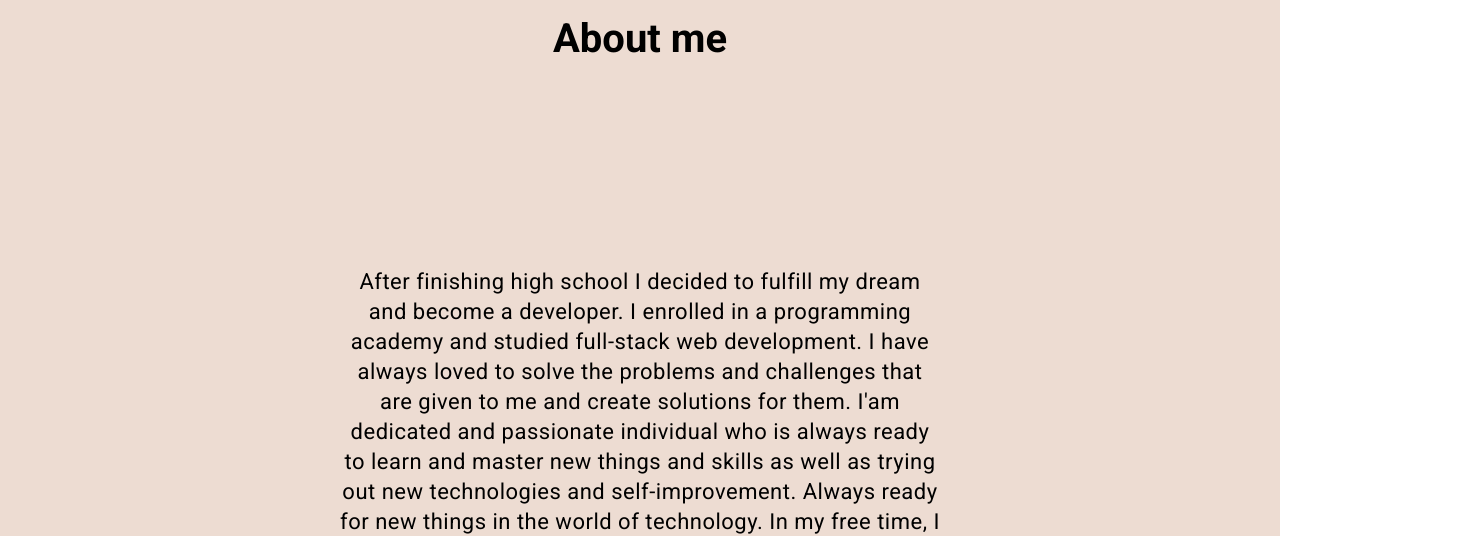
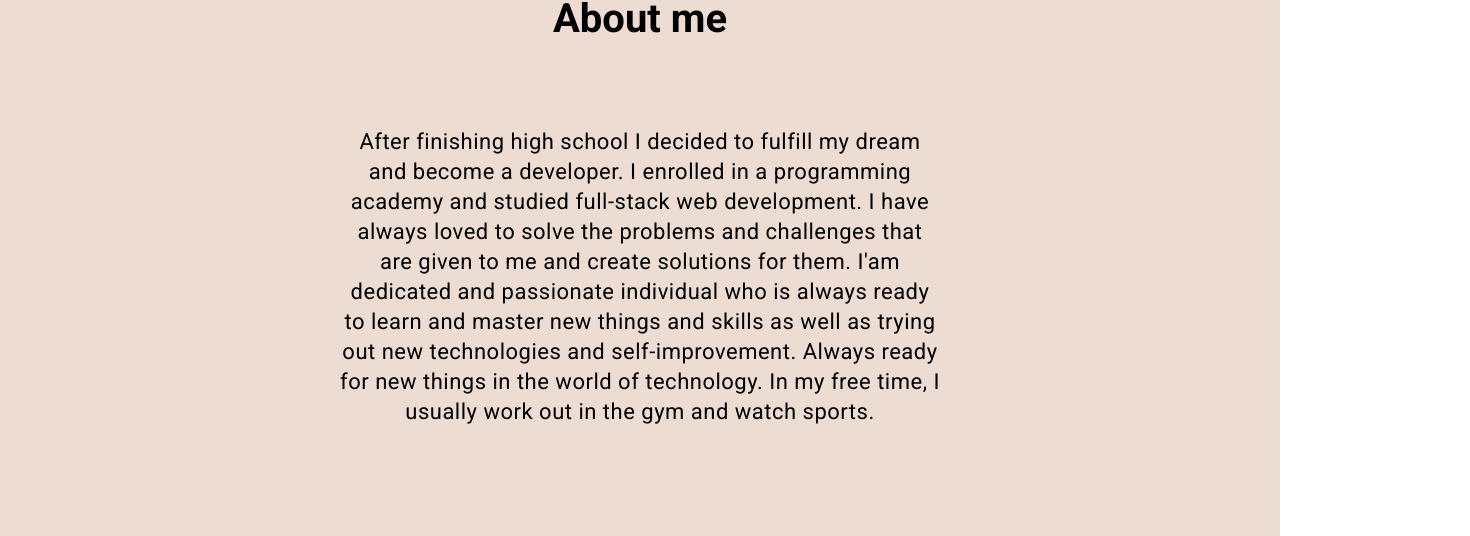
Before and after one commit to BojanJankov/bojans-portfolio, a React (Vite) app: page / in a window 1280 px wide. Shown: the part 918-1454 px from the top of the page, 1470 px wide, since content can reach past the window. Built offline with nearby package versions, Linux system fonts and the light colour scheme.

Commit message:
added animation for about text with framer motion, added responsive css for 1600px

```diff
--- a/package.json
+++ b/package.json
@@ -11,8 +11,10 @@
   },
   "dependencies": {
     "@emailjs/browser": "^4.4.1",
+    "framer-motion": "^11.3.17",
     "react": "^18.3.1",
     "react-dom": "^18.3.1",
+    "react-intersection-observer": "^9.13.0",
     "react-router-dom": "^6.25.1"
   },
   "devDependencies": {
--- a/src/App.css
+++ b/src/App.css
@@ -23,7 +23,6 @@
   }
   #main {
     min-height: 100vh;
-
     width: 100%;
     display: flex;
     flex-direction: column;
@@ -39,7 +38,7 @@
 
   #main {
     min-height: 100vh;
-    width: 440px;
+
     width: 100%;
     display: flex;
     flex-direction: column;
--- a/src/Components/AboutMe/AboutMe.css
+++ b/src/Components/AboutMe/AboutMe.css
@@ -11,7 +11,7 @@
 }
 
 .about-me-text-div {
-  padding: 150px 0;
+  padding: 130px 0;
   width: 600px;
 }
 
@@ -21,6 +21,26 @@
   line-height: 30px;
   font-size: 22px;
 }
+
+@media only screen and (max-width: 1600px) {
+  #AboutMe {
+    padding: 90px 0px;
+  }
+
+  .about-me-text-div {
+    padding: 30px;
+  }
+}
+
+/* @media only screen and (max-width: 1600px) {
+  #AboutMe {
+    padding: 90px 0px;
+  }
+
+  .about-me-text-div {
+    padding: 30px;
+  }
+} */
 
 @media only screen and (max-width: 440px) {
   #AboutMe {
--- a/src/Components/AboutMe/AboutMe.tsx
+++ b/src/Components/AboutMe/AboutMe.tsx
@@ -1,10 +1,31 @@
 import "./AboutMe.css";
+import { useEffect } from "react";
+import { useAnimation, motion } from "framer-motion";
+import { useInView } from "react-intersection-observer";
+
+const aboutVariants = {
+  visible: { opacity: 1, scale: 1, transition: { duration: 1 } },
+  hidden: { opacity: 0, scale: 0 },
+};
 
 function AboutMe() {
+  const controls = useAnimation();
+  const [ref, inView] = useInView();
+  useEffect(() => {
+    if (inView) {
+      controls.start("visible");
+    }
+  }, [controls, inView]);
   return (
     <div id="AboutMe">
       <h1>About me</h1>
-      <div className="about-me-text-div">
+      <motion.div
+        className="about-me-text-div square"
+        ref={ref}
+        animate={controls}
+        initial="hidden"
+        variants={aboutVariants}
+      >
         <p>
           After finishing high school I decided to fulfill my dream and become a
           developer. I enrolled in a programming academy and studied full-stack
@@ -16,7 +37,8 @@ function AboutMe() {
           technology. In my free time, I usually work out in the gym and watch
           sports.
         </p>
-      </div>
+      </motion.div>
+      {/* <div className="about-me-text-div"></div> */}
     </div>
   );
 }
--- a/src/Components/Contact/Contact.css
+++ b/src/Components/Contact/Contact.css
@@ -57,6 +57,12 @@
   background-color: #cb997e;
 }
 
+@media only screen and (max-width: 1600px) {
+  #Contact {
+    padding: 75px 0px 100px 0px;
+  }
+}
+
 @media only screen and (max-width: 440px) {
   #Contact {
     padding: 25px 0px 150px 0px;
--- a/src/Components/HomeSection/HomeSection.css
+++ b/src/Components/HomeSection/HomeSection.css
@@ -63,6 +63,12 @@
 .home-section-image-div img {
   width: 100%;
   height: auto;
+}
+
+@media only screen and (max-width: 1600px) {
+  .HomeSection {
+    padding: 150px 0px 140px 100px;
+  }
 }
 
 @media only screen and (max-width: 440px) {
--- a/src/Components/Projcets/Projcets.css
+++ b/src/Components/Projcets/Projcets.css
@@ -66,6 +66,15 @@
   --hover: 1;
 }
 
+@media only screen and (max-width: 1600px) {
+  .projects-div-container {
+    padding: 100px 30px;
+    display: flex;
+    justify-content: space-between;
+    gap: 100px;
+  }
+}
+
 @media only screen and (max-width: 440px) {
   #Projcets {
     display: flex;
--- a/src/Components/Skills/Skills.css
+++ b/src/Components/Skills/Skills.css
@@ -38,6 +38,16 @@
   transform: translate(0.2rem, -0.2rem);
 }
 
+@media only screen and (max-width: 1600px) {
+  #Skills {
+    display: flex;
+    flex-direction: column;
+    align-items: center;
+    padding: 150px 0px 250px 0px;
+    width: 100%;
+  }
+}
+
 @media only screen and (max-width: 440px) {
   #Skills {
     padding: 150px 0px 250px 0px;
```
Also changed, not shown: 1 other file (tests, documents, lock files or other folders).
